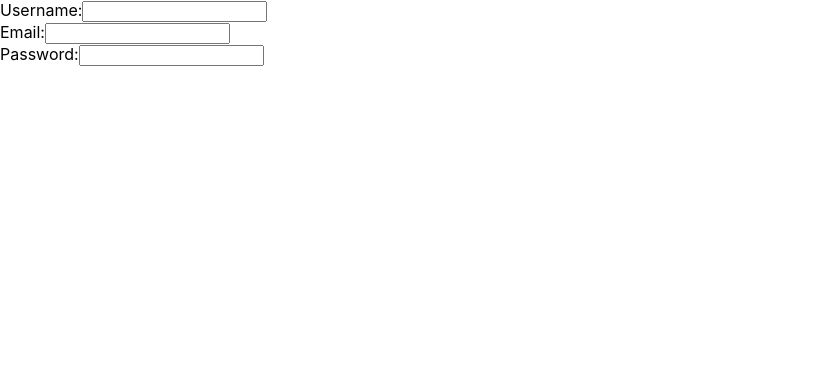
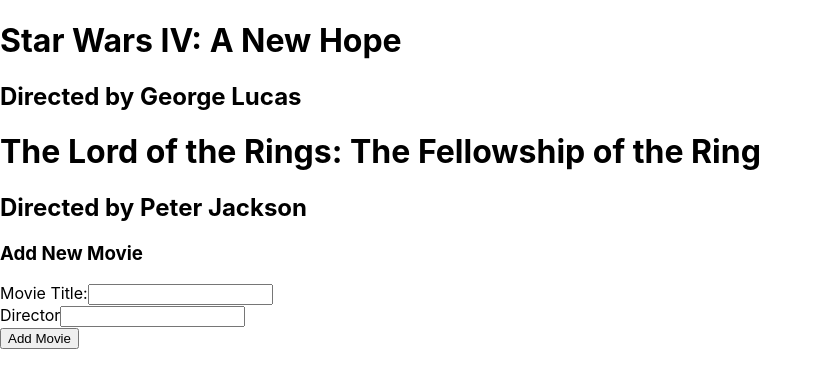
Before and after one commit to nhidayahj/tgc11-react, a React (Create React App) app in the folder react-practice-replt/: page / in a window 1280 px wide. Shown: the top 388 px of the page, without its empty margins (0-822 px from the left). Built offline with nearby package versions, Linux system fonts and the light colour scheme.

Commit message:
replt. ques 14

```diff
--- a/react-practice-replt/src/App.js
+++ b/react-practice-replt/src/App.js
@@ -1,25 +1,13 @@
-// import './App.css';
-// import './dice.css'
-// import ColoredBox from './ColoredBox'
-// import WaterDispense from './WaterDispense'
-// import Dice from './Dice'
-// import AreaForm from './AreaForm'
-// import LoginForm from './LoginForm'
-// import AirQuality from './AirQuality'
-import RegisterForm from './RegisterForm'
-
-
+// import RegisterForm from './RegisterForm'
+// import Numbers from './Numbers'
+import Movies from './Movies'
 
 function App() {
   return (
     <div className="App">
-        {/* <ColoredBox/> */}
-        {/* <WaterDispense/> */}
-        {/* <Dice/> */}
-        {/* <AreaForm/> */}
-        {/* <LoginForm/> */}
-        {/* <AirQuality/> */}
-        <RegisterForm/>
+        {/* <RegisterForm/> */}
+        {/* <Numbers/> */}
+        <Movies/>
     </div>
   );
 }
--- /dev/null
+++ b/react-practice-replt/src/Movies.js
@@ -0,0 +1,71 @@
+import React from 'react'
+
+// Add Objects to List
+
+export default class Movies extends React.Component {
+    state = {
+    'movies':[
+      {
+        'title':'Star Wars IV: A New Hope',
+        'director': 'George Lucas'
+      },
+      {
+        'title':'The Lord of the Rings: The Fellowship of the Ring',
+        'director':'Peter Jackson'
+      }
+    ],
+    title:"",
+    director:""
+  }
+
+  addMovie = () => {
+    // 1. create the new movie object.
+    // hint: replace the null below with the correct code
+    // hint 2: where is the data for the new movie currently stored?
+
+    let newMovie = {
+      title: this.state.title,
+      director: this.state.director
+    }
+
+    // 2. clone the array
+    let cloneMovieArr = [...this.state.movies]
+    // 3. add the new movie object at the back of the cloned array
+    console.log(newMovie)
+    cloneMovieArr.push(newMovie)
+    // 4. set the cloned array back into the state
+    this.setState({
+        'movies':cloneMovieArr
+    })
+  }
+
+  updateFormField = (e) => {
+    this.setState({
+      [e.target.name]:e.target.value
+    })
+  }
+
+  render() {
+    return <React.Fragment>
+      {this.state.movies.map(m=>(
+        <React.Fragment>
+          <div class="movie">
+            <h1>{m.title}</h1>
+            <h2>Directed by {m.director}</h2>
+          </div>
+        </React.Fragment>
+      ))}
+
+      <h3>Add New Movie</h3>
+      <div>
+        <label>Movie Title:</label>
+        <input type="text" name="title" value={this.state.title} onChange={this.updateFormField}/>
+      </div>
+      <div>
+        <label>Director</label>
+        <input type="text" name="director" value={this.state.director} onChange={this.updateFormField}/>
+      </div>
+      <button onClick={this.addMovie}>Add Movie</button>
+    </React.Fragment>
+  }
+}
--- /dev/null
+++ b/react-practice-replt/src/Numbers.js
@@ -0,0 +1,49 @@
+import React from 'react'
+
+export default class Numbers extends React.Component{
+    state = {
+    allNumbers:[1,3,5,7],
+    newNumber:0
+  }
+
+  addRandom = ()=> {
+    // 1. clone the allNumbers array in the state
+    let clonedArr = [...this.state.allNumbers]
+    // 2. add a random number to the back of the clone
+    let randomNumber = Math.floor(Math.random() * 10 + 1)
+    clonedArr.push(randomNumber)
+    // 3. set the cloned array back into the state
+    this.setState({
+        'allNumbers':clonedArr
+    })
+  }
+
+  addNewNumber = (e) => {
+      this.setState({
+          'newNumber':e.target.value,
+      })
+  }
+
+  addToNewList = () => {
+       let cloneArr = [...this.state.allNumbers]
+       cloneArr.push(parseInt(this.state.newNumber))
+       this.setState({
+           'allNumbers':cloneArr
+       })
+  }
+
+  render() {
+    return <React.Fragment>
+      <ul>
+        {this.state.allNumbers.map(number=><li>{number}</li>)}
+      </ul>
+      <div>
+         <button onClick={this.addRandom}>Add Random</button>
+      </div>
+      <div>
+         <input type="text" name="newNumber" value={this.state.newNumber} onChange={this.addNewNumber}/>
+         <button onClick={this.addToNewList}>Add</button>
+      </div>
+    </React.Fragment>
+  }
+}
```
Also changed, not shown: 1 other file (tests, documents, lock files or other folders).
